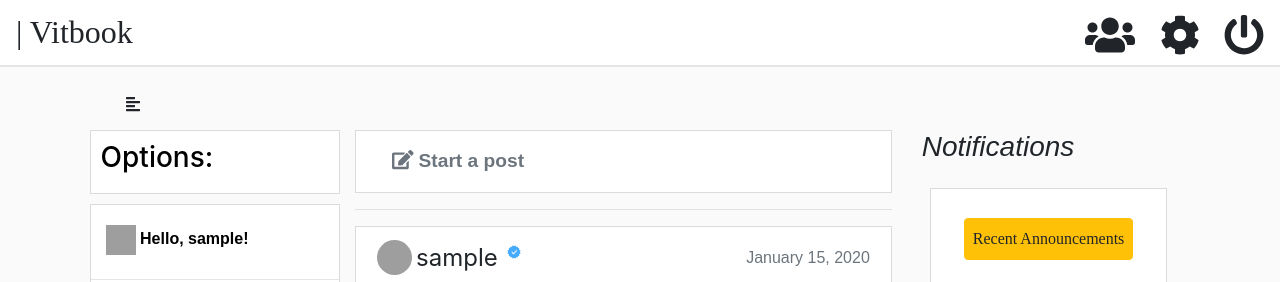
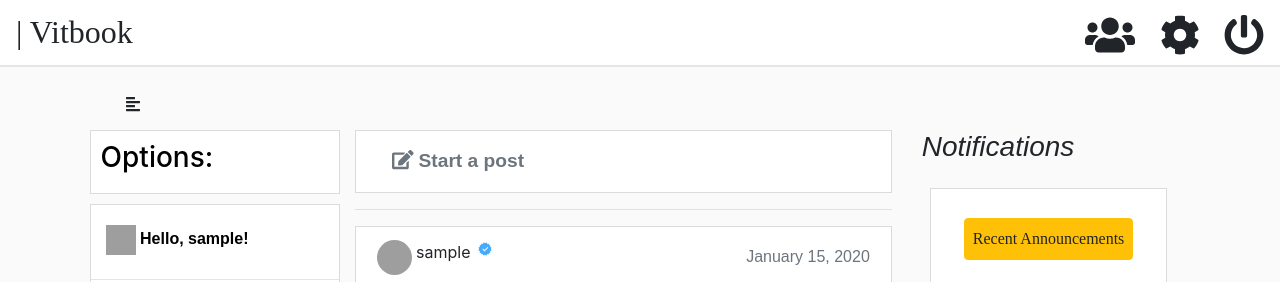
Before and after one commit to abhishek2x/VITBOOK, a Django app: page /social/home/ in a window 1280 px wide. Shown: the top 282 px of the page. Run offline with Django 3.2, Linux system fonts and the light colour scheme; a user stored in the database is signed in; tables that the repository leaves empty hold one stand-in row (values such as "Sample post"); some libraries are stand-ins or nearby versions; grey boxes are pictures that could not be loaded.

Commit message:
style="font-size: medium;"

```diff
--- a/social/templates/social/home.html
+++ b/social/templates/social/home.html
@@ -63,7 +63,7 @@
                                 class="d-inline-block align-top">
                                 {% if n1.uploaded_by.user.is_superuser %}
 
-                                    <a class="text-break href="{% url 'profileDetail' n1.uploaded_by.id %}" id="link">
+                                    <a class="text-break href="{% url 'profileDetail' n1.uploaded_by.id %}" id="link" style="font-size: medium;">
                                         {{n1.uploaded_by}}
                                         <sup>
                                             <img src="{% static 'images/verified.png' %}" alt="verified" width="20px" height="20px">
```
